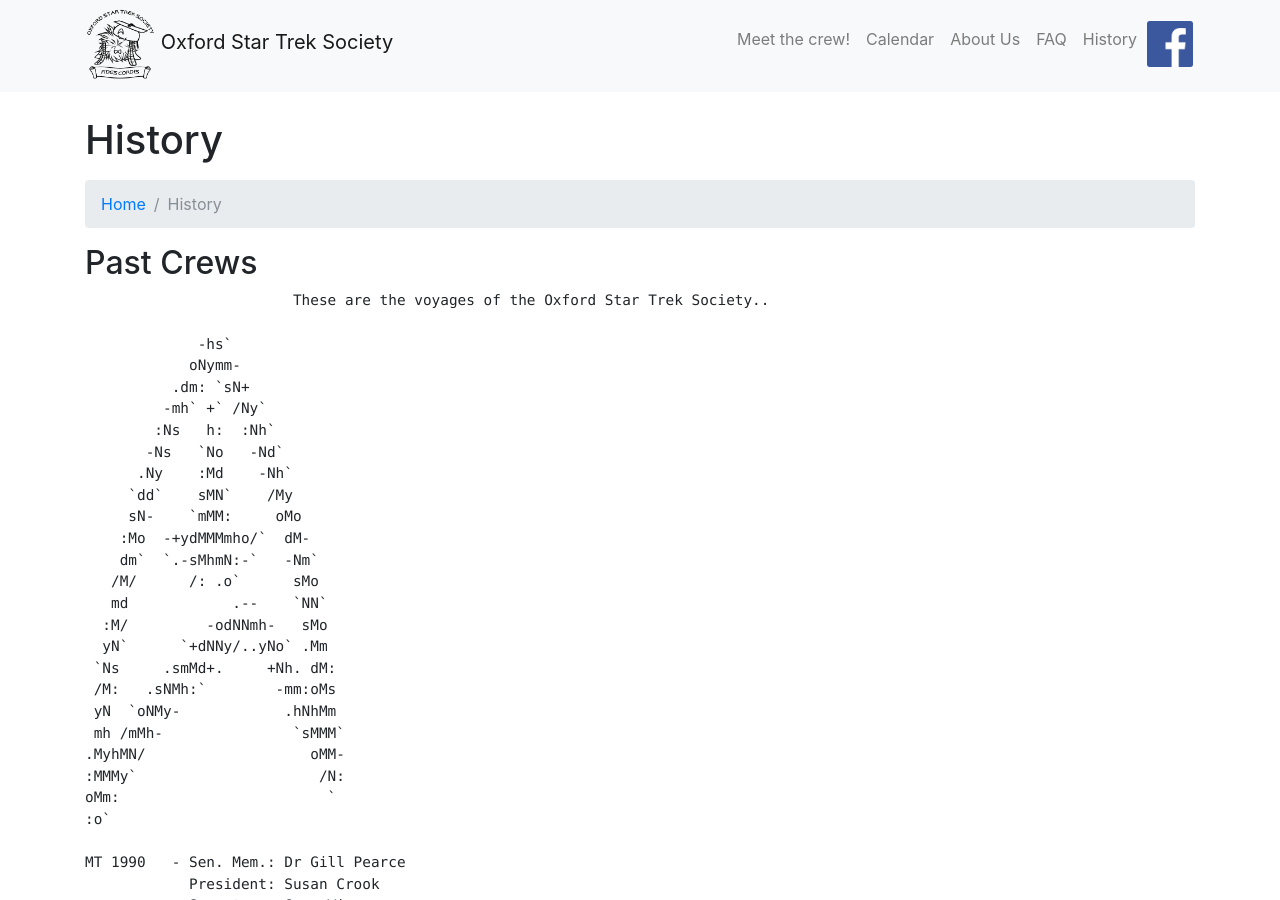
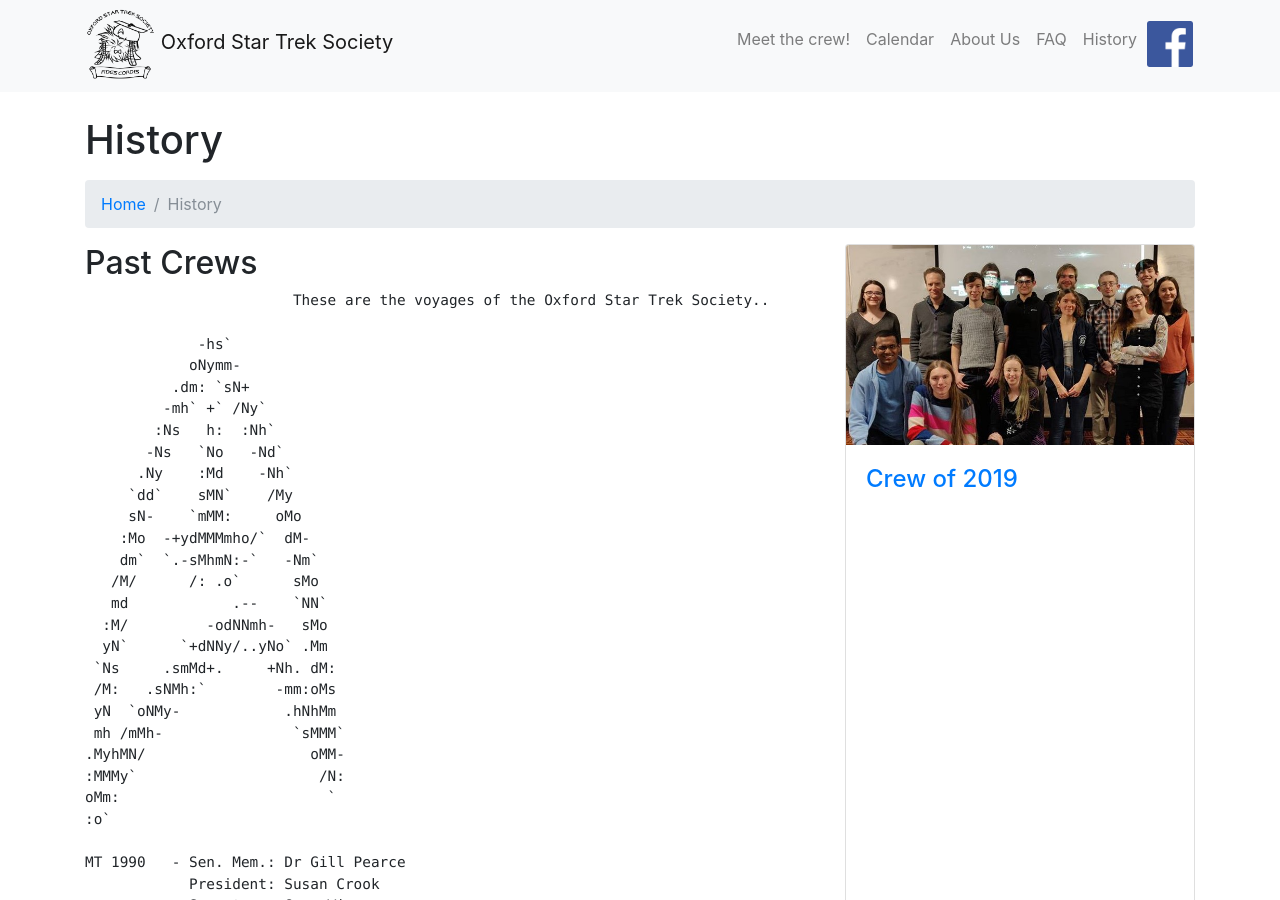
Before and after one commit to oxfordstartreksociety/oxfordstartreksociety.github.io, a Jekyll site: the page built from history.html, in a window 1280 px wide and 900 px high. Built offline with Jekyll 4.4.1, drawn with Linux system fonts in a browser that asks for light colours.

Commit message:
attempt to add picture

```diff
--- a/history.html
+++ b/history.html
@@ -19,5 +19,17 @@
 			</pre>
   		</div>
 	</div>
+	<div class="col-lg-4 col-sm-6 portfolio-item">
+	  <div class="card h-100">
+		<div class="card-img-trim">
+		  <a href="#"><img class="card-img-top card-img-trim"
+		  src="img/group_Jan_2019_crop.jpg" alt=""></a>
+		</div>
+		<div class="card-body">
+		  <h4 class="card-title">
+			<a href="#">Crew of 2019</a>
+		  </h4>
+		</div>
+	</div>
   </div>
 </div>
```
